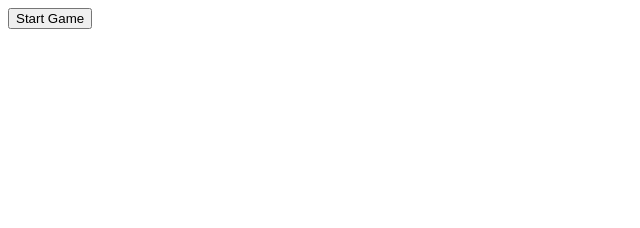
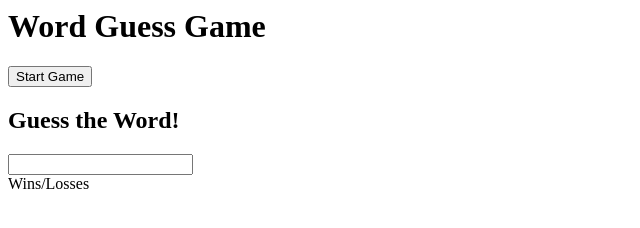
Before and after one commit to akaur09/word-guess, a plain HTML site: page index.html in a window 1280 px wide. Shown: the whole page, without its empty margins (0-640 px from the left). Drawn offline with Linux system fonts and the light colour scheme.

Commit message:
update html

```diff
--- a/index.html
+++ b/index.html
@@ -7,9 +7,18 @@
     <link rel="stylesheet" href="./assets/css/style.css">
 </head>
 <body>
-
+    <h1>Word Guess Game</h1>
     <div>
         <button id="start">Start Game</button>
+    </div>
+
+    <div id="game">
+        <h2>Guess the Word!</h2>
+        <input type="text">
+    </div>
+
+    <div id="stats">
+        Wins/Losses
     </div>
 
  <script src="./assets/js/script.js"></script>
```
